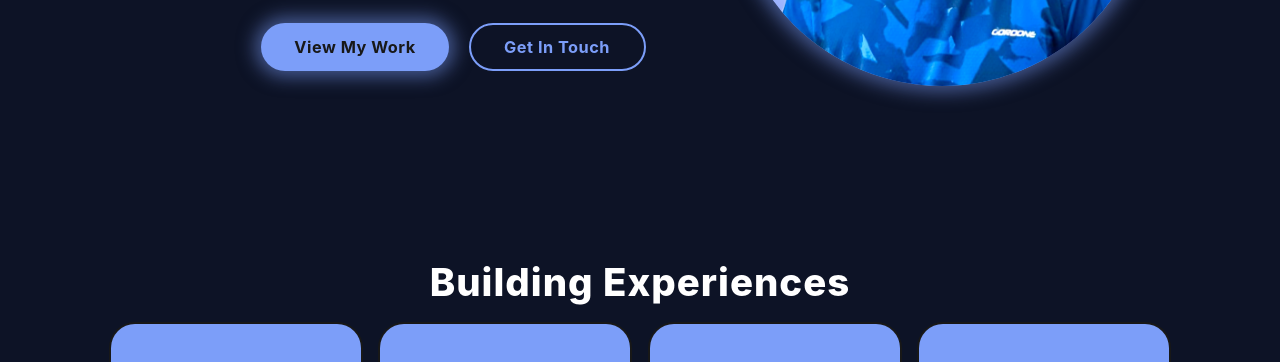
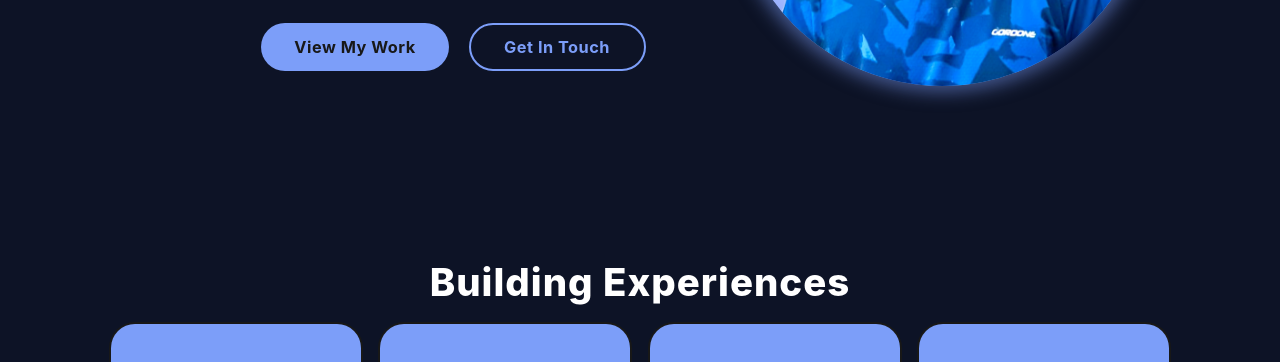
Before and after one commit to Suneth2220/suneth2220.github.io, a plain HTML site: page index.html in a window 1280 px wide. Shown: the part 511-873 px from the top of the page. Drawn offline with nearby package versions, Linux system fonts and the light colour scheme; a web font is replaced by a local one.

Commit message:
delete unwanted files

```diff
--- a/styles.css
+++ b/styles.css
@@ -213,7 +213,6 @@ section {
   font-size: 1.7rem;
   border: none;
   border-radius: 2.5rem;
-  box-shadow: 0 0 18px 6px rgba(124, 158, 249, 0.5);
   padding: 1.1rem 3.5rem;
   transition: 0.2s;
   outline: none;
```
Also changed, not shown: imag.jpg (deleted), project1.png (deleted), project2.png (deleted), project3.png (deleted), project4.png (deleted), project5.png (deleted), project6.png (deleted).
